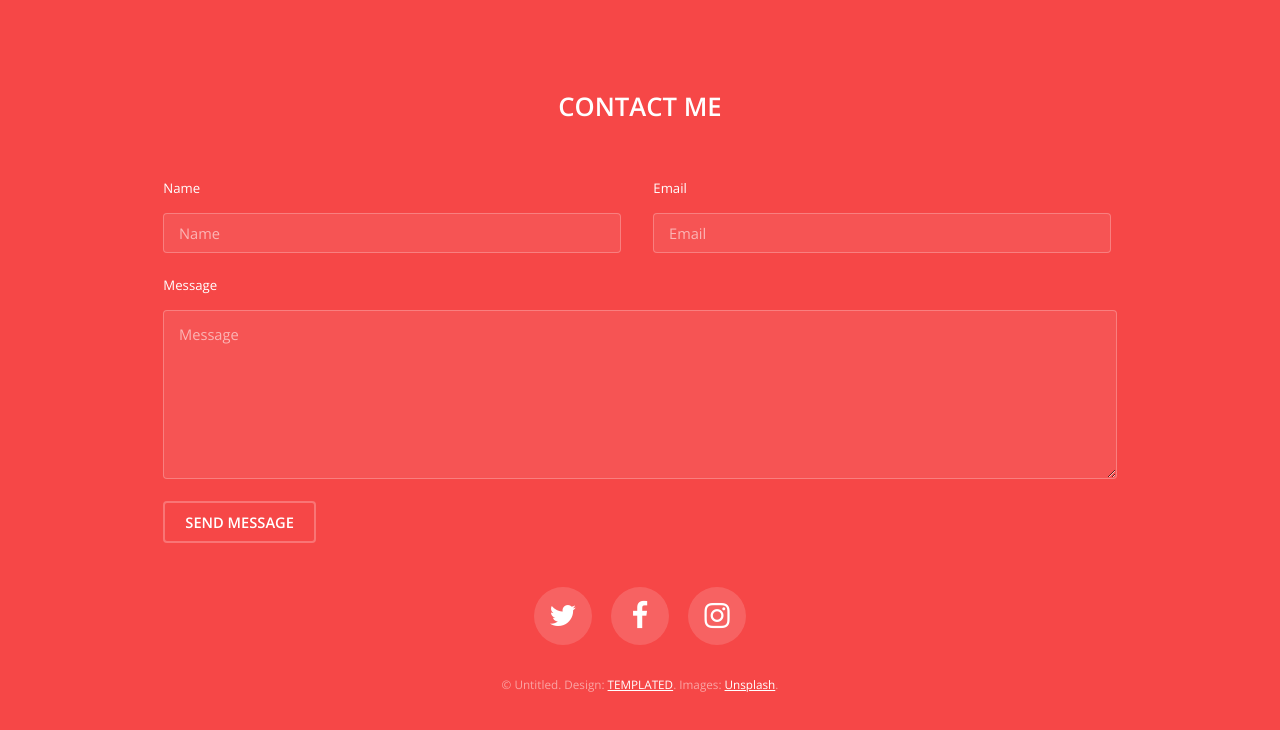
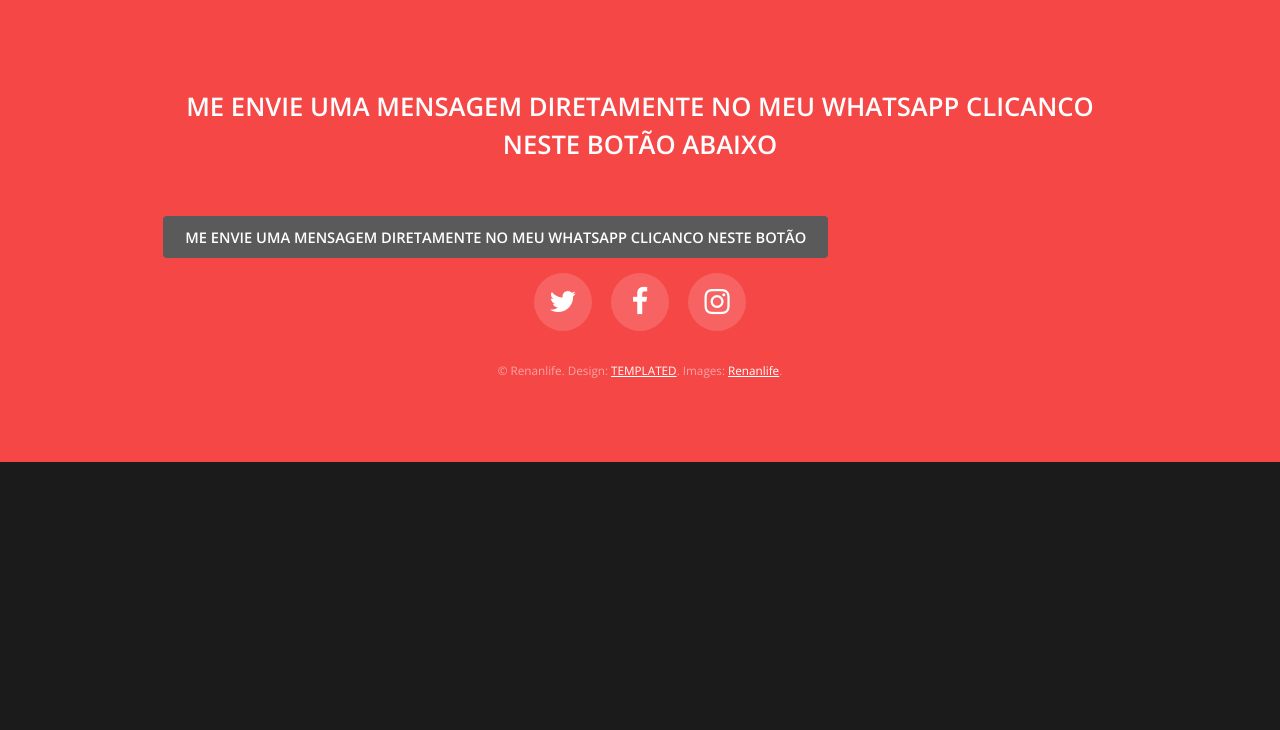
Before and after one commit to renanrenan/Minha-p-gina, a plain HTML site: page generic.html in a window 1280 px wide. Shown: the part 1352-2082 px from the top of the page. After the commit the page ends 1814 px from the top, so only its background shows below. Drawn offline with nearby package versions, Linux system fonts and the light colour scheme.

Commit message:
Add files via upload

```diff
--- a/generic.html
+++ b/generic.html
@@ -15,7 +15,7 @@
 
 		<!-- Header -->
 			<header id="header" class="alt">
-				<div class="logo"><a href="index.html">Road Trip <span>by TEMPLATED</span></a></div>
+				<div class="logo"><a href="index.html">Base</a></div>
 				<a href="#menu"><span>Menu</span></a>
 			</header>
 
@@ -66,35 +66,21 @@
 			<footer id="footer">
 				<div class="inner">
 
-					<h2>Contact Me</h2>
+					<h2>Me envie uma mensagem Diretamente no meu whatsapp clicanco neste botão abaixo</h2>
+							<footer>
+								<a href="generic.html" class="button">Me envie uma mensagem Diretamente no meu whatsapp clicanco neste botão</a>
+							</footer>
 
-					<form action="#" method="post">
 
-						<div class="field half first">
-							<label for="name">Name</label>
-							<input name="name" id="name" type="text" placeholder="Name">
-						</div>
-						<div class="field half">
-							<label for="email">Email</label>
-							<input name="email" id="email" type="email" placeholder="Email">
-						</div>
-						<div class="field">
-							<label for="message">Message</label>
-							<textarea name="message" id="message" rows="6" placeholder="Message"></textarea>
-						</div>
-						<ul class="actions">
-							<li><input value="Send Message" class="button alt" type="submit"></li>
-						</ul>
-					</form>
 
 					<ul class="icons">
-						<li><a href="#" class="icon round fa-twitter"><span class="label">Twitter</span></a></li>
-						<li><a href="#" class="icon round fa-facebook"><span class="label">Facebook</span></a></li>
-						<li><a href="#" class="icon round fa-instagram"><span class="label">Instagram</span></a></li>
+						<li><a href="https://instagram.com/renanlife" class="icon round fa-twitter"><span class="label">Twitter</span></a></li>
+						<li><a href="https://instagram.com/renanlife" class="icon round fa-facebook"><span class="label">Facebook</span></a></li>
+						<li><a href="https://instagram.com/renanlife" class="icon round fa-instagram"><span class="label">Instagram</span></a></li>
 					</ul>
 
 					<div class="copyright">
-						&copy; Untitled. Design: <a href="https://templated.co">TEMPLATED</a>. Images: <a href="https://unsplash.com">Unsplash</a>.
+						&copy; Renanlife. Design: <a href="https://templated.co">TEMPLATED</a>. Images: <a href="https://instagram.com/renanlife">Renanlife</a>.
 					</div>
 
 				</div>
```
